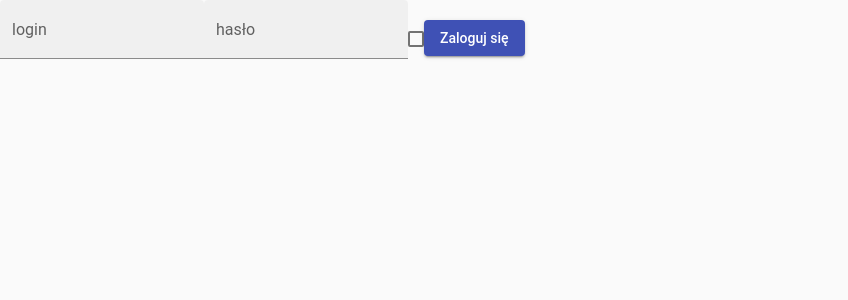
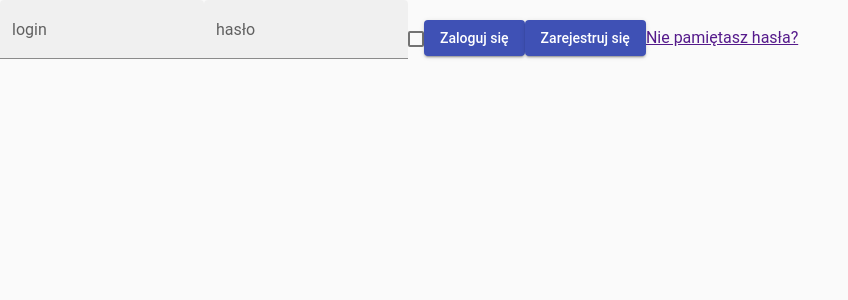
Before and after one commit to mateo9x/hrSystem, an Angular app in the folder angular/: page / in a window 1280 px wide. Shown: the top 300 px of the page, without its empty margins (0-848 px from the left). Built offline with nearby package versions, Linux system fonts and the light colour scheme.

Commit message:
Dodanie linku do odzysku hasla i rejestracji w ekranie logowania

```diff
--- a/angular/src/app/components/user/sign-in/sign-in.component.html
+++ b/angular/src/app/components/user/sign-in/sign-in.component.html
@@ -10,3 +10,5 @@
               [(ngModel)]="rememberMe">
 </mat-checkbox>
 <button mat-raised-button color="primary" (click)="signInUser()">Zaloguj się</button>
+<button mat-raised-button color="primary" (click)="signUp()">Zarejestruj się</button>
+<a href (click)="resetPassword()">Nie pamiętasz hasła?</a>
```
